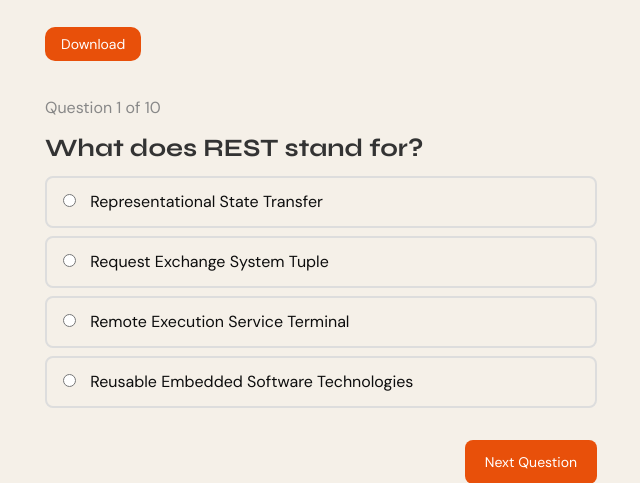
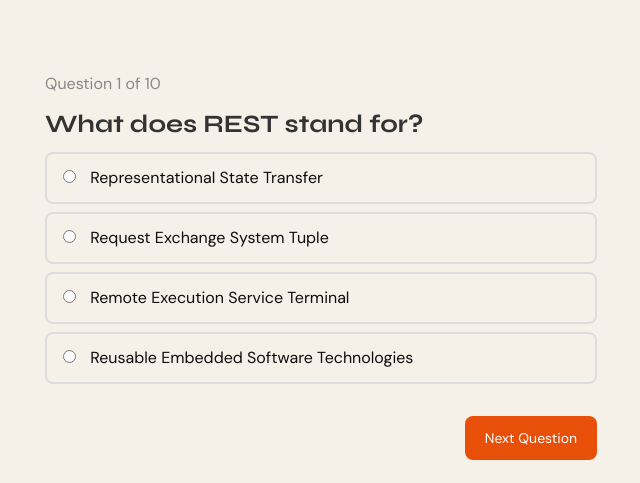
Before and after one commit to tatstephenweb/Note-to-quiz, a Flask app: page /quiz in a window 1280 px wide. Shown: the top 483 px of the page, without its empty margins (319-959 px from the left). Run offline with Flask 3, Linux system fonts and the light colour scheme; some libraries are stand-ins or nearby versions.

```diff
--- a/templates/quiz.html
+++ b/templates/quiz.html
@@ -356,7 +356,7 @@
 <body>
 
   <main class="px-4 sm:px-6 py-8">
-    <a href="../questions.json" style="background-color: #e8500a;border: none; border-radius: 10px;" download class="px-4 py-2 text-sm text-white">Download</a><br>
+    <!--<a href="../questions.json" style="background-color: #e8500a;border: none; border-radius: 10px;" download class="px-4 py-2 text-sm text-white">Download</a><br>-->
     <p class="progress" style="margin-top: 40px;">Question {{ index + 1 }} of {{ total }}</p>
     <h2 style="font-size:25px; font-weight: bold;">{{ question.question }}</h2>
 
```
